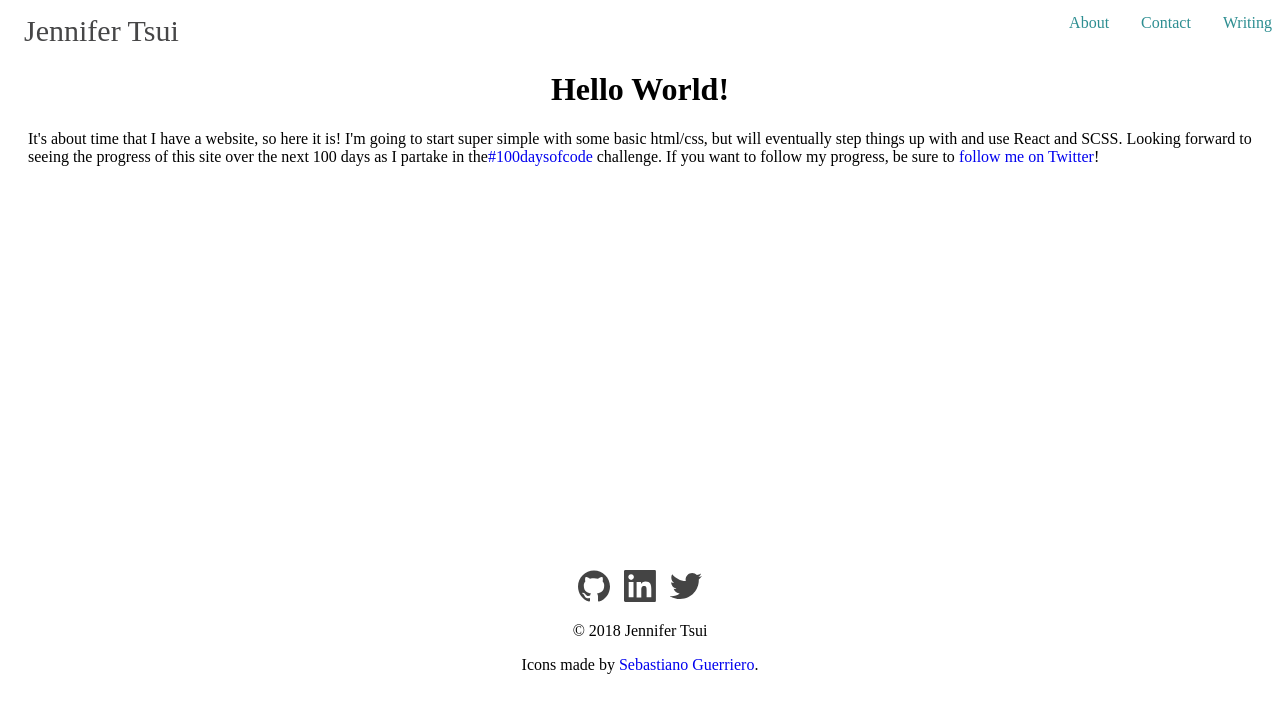
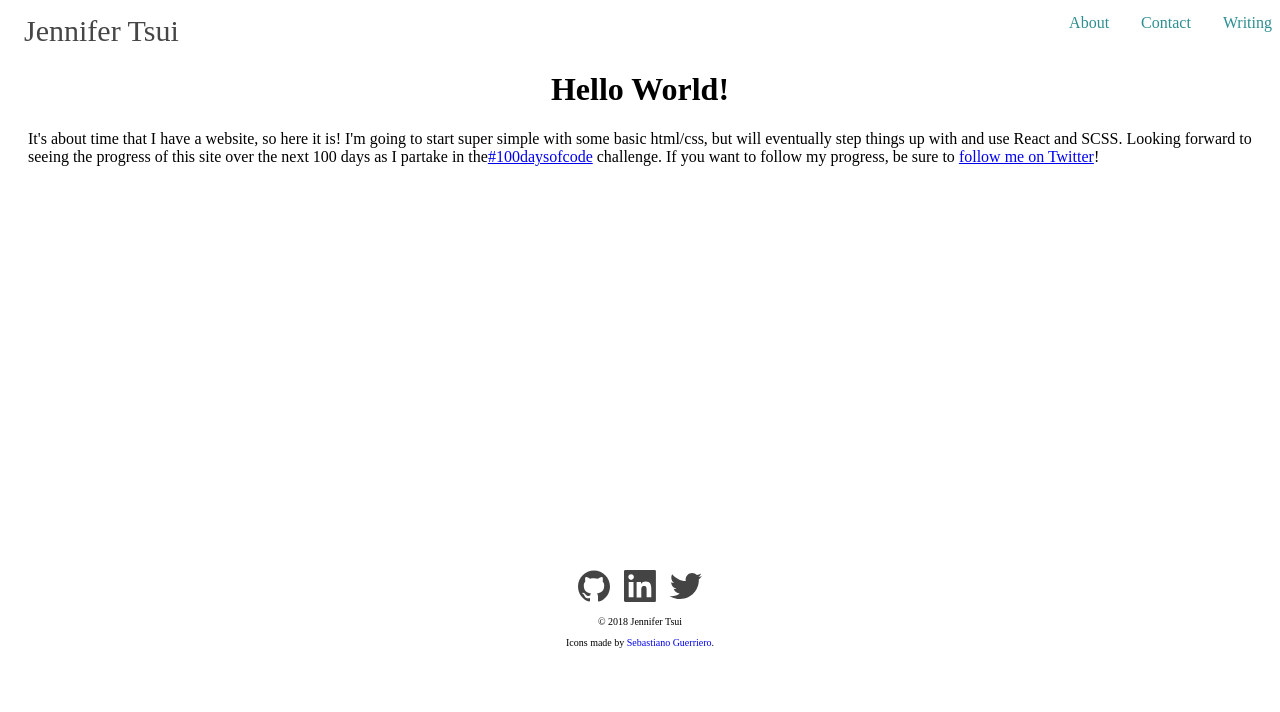
Before and after one commit to j-tsui/j-tsui.github.io, a plain HTML site: page index.html in a window 1280 px wide. Drawn offline with Linux system fonts and the light colour scheme.

Commit message:
same footer but smol

```diff
--- a/styles.css
+++ b/styles.css
@@ -41,13 +41,16 @@ li a:hover:not(.active) {
     text-align: center;
 }
 
-.social-icon {
+.footer .social-icon {
     width: 20px;
     height: 20px;
     margin: 0 5px;
 }
 
-
-a {
+.footer a {
     text-decoration: none;
 }
+
+.footer p {
+    font-size: 10px;
+}
```
